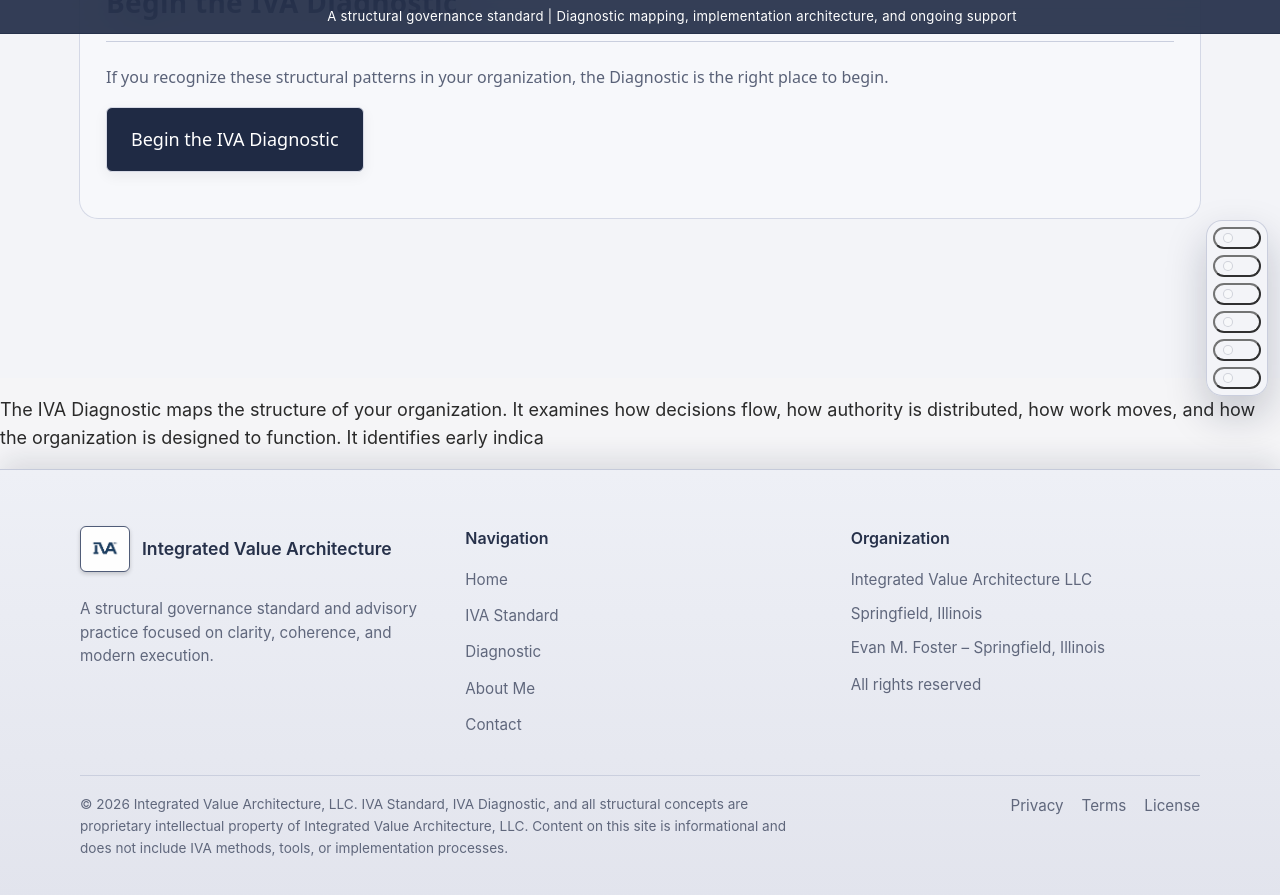
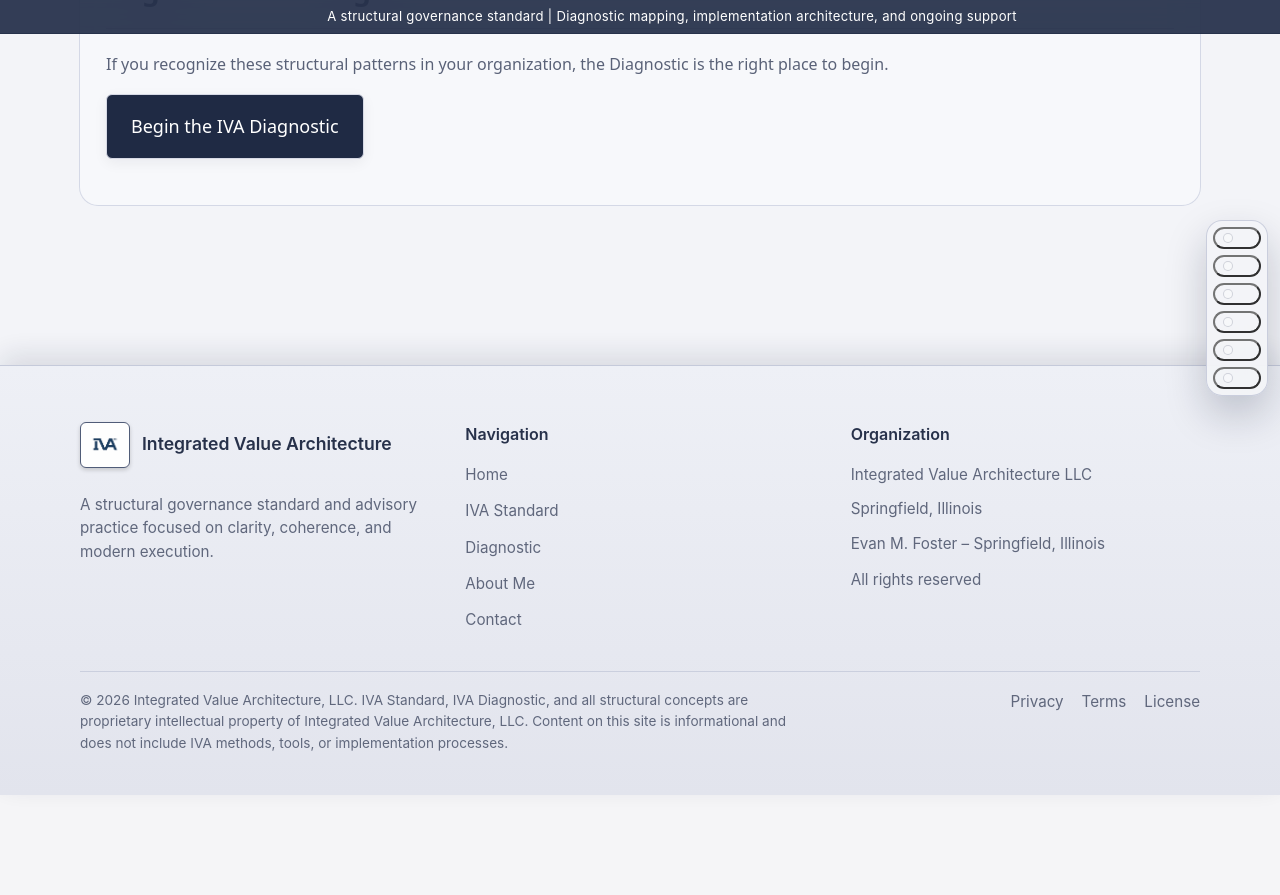
Before and after one commit to efost7873/integratedvaluearchitecture.com, a Jekyll site: the page built from diagnostic.html, in a window 1280 px wide and 900 px high, scrolled down 3102 px. Shown: the top 895 px of the window. Built offline with Jekyll 4.4.1, drawn with Linux system fonts in a browser that asks for light colours; after the commit the page ends 3897 px from its top, so only the background shows below that.

Commit message:
Update diagnostic.html

```diff
--- a/diagnostic.html
+++ b/diagnostic.html
@@ -10,9 +10,6 @@
 
   <!-- INTRO -->
   <section id="diag-intro" class="iva-band-soft">
-    <!-- Structural Engine anchors -->
-    <div id="what-iva-is" aria-hidden="true" style="height:1px; width:100%;"></div>
-
     <div class="section-header">
       <h1>The IVA Diagnostic</h1>
     </div>
@@ -24,10 +21,6 @@
 
   <!-- EXPERIENCES -->
   <section id="diag-experiences" class="iva-band-strong">
-    <!-- Structural Engine anchors -->
-    <div id="structural-mismatch" aria-hidden="true" style="height:1px; width:100%;"></div>
-    <div id="what-people-realize" aria-hidden="true" style="height:1px; width:100%;"></div>
-
     <div class="section-header">
       <h2>What You Are Experiencing</h2>
     </div>
@@ -48,11 +41,6 @@
 
   <!-- REVEALS -->
   <section id="diag-reveals" class="iva-band-soft">
-    <!-- Structural Engine anchors -->
-    <div id="five-ledgers" aria-hidden="true" style="height:1px; width:100%;"></div>
-    <div id="why-single-ledger-fails" aria-hidden="true" style="height:1px; width:100%;"></div>
-    <div id="what-diagnostic-produces" aria-hidden="true" style="height:1px; width:100%;"></div>
-
     <div class="section-header">
       <h2>What the Diagnostic Reveals</h2>
     </div>
@@ -95,10 +83,6 @@
 
   <!-- WHY IT MATTERS -->
   <section id="diag-why" class="iva-band-strong">
-    <!-- Structural Engine anchors -->
-    <div id="why-organizations-choose-iva" aria-hidden="true" style="height:1px; width:100%;"></div>
-    <div id="how-iva-works" aria-hidden="true" style="height:1px; width:100%;"></div>
-
     <div class="section-header">
       <h2>Why the Diagnostic Matters</h2>
     </div>
@@ -110,12 +94,6 @@
 
   <!-- WHAT YOU GAIN -->
   <section id="diag-gain" class="iva-band-soft">
-    <!-- Structural Engine anchors -->
-    <div id="what-iva-provides" aria-hidden="true" style="height:1px; width:100%;"></div>
-    <div id="what-iva-makes-possible" aria-hidden="true" style="height:1px; width:100%;"></div>
-    <div id="who-uses-iva" aria-hidden="true" style="height:1px; width:100%;"></div>
-    <div id="future-of-standard" aria-hidden="true" style="height:1px; width:100%;"></div>
-
     <div class="section-header">
       <h2>What You Gain</h2>
     </div>
@@ -141,9 +119,6 @@
 
   <!-- CTA -->
   <section id="diag-begin" class="iva-band-soft">
-    <!-- Structural Engine anchors -->
-    <div id="begin-diagnostic" aria-hidden="true" style="height:1px; width:100%;"></div>
-
     <div class="section-header">
       <h2>Begin the IVA Diagnostic</h2>
     </div>
@@ -162,5 +137,3 @@
 
 </main>
 </div>
-
-    <p>The IVA Diagnostic maps the structure of your organization. It examines how decisions flow, how authority is distributed, how work moves, and how the organization is designed to function. It identifies early indica
```
